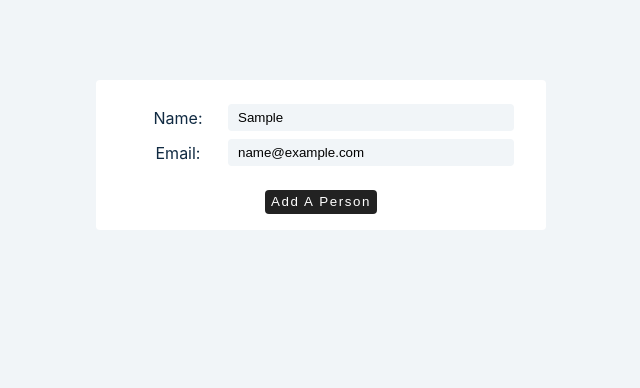
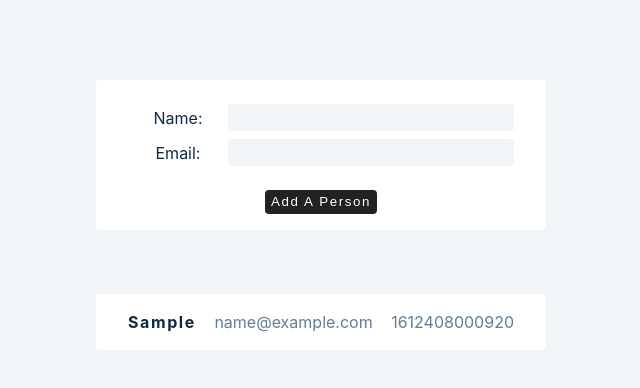
Before and after one commit to ILopatenko/react1, a React (Create React App) app: page / in a window 1280 px wide. Both pictures are taken after typing "Sample", "name@example.com" into the empty fields and a click on the button "Add A Person". Shown: the top 388 px of the page, without its empty margins (319-959 px from the left). Built offline with nearby package versions, Linux system fonts and the light colour scheme.

Commit message:
Create a form with 2 input field and a button to submit. All the data will be added to an array and display at the page. TC06:49

```diff
--- a/src/tutorial/4-forms/setup/1-controlled-inputs.js
+++ b/src/tutorial/4-forms/setup/1-controlled-inputs.js
@@ -5,13 +5,24 @@
 // React
 // value, onChange
 
+//Create a main component
 const ControlledInputs = () => {
   const [firstName, setFirstName] = useState('');
   const [email, setEmail] = useState('');
+  const [people, setPeople] = useState([]);
 
   const handleSubmit = (e) => {
     e.preventDefault();
-    console.log(`you submited first name: ${firstName} and email: ${email}`);
+    if (firstName && email && firstName !== '' && email !== '') {
+      const person = { id: new Date().getTime().toString(), firstName, email };
+      setPeople((people) => {
+        return [...people, person];
+      });
+
+      setFirstName('');
+      setEmail('');
+    } else {
+    }
   };
 
   return (
@@ -44,6 +55,17 @@
             add a person
           </button>
         </form>
+
+        {people.map((person) => {
+          const { id, firstName, email } = person;
+          return (
+            <div className='item' key={id}>
+              <h4>{firstName}</h4>
+              <p>{email}</p>
+              <p>{id}</p>
+            </div>
+          );
+        })}
       </article>
     </>
   );
```
